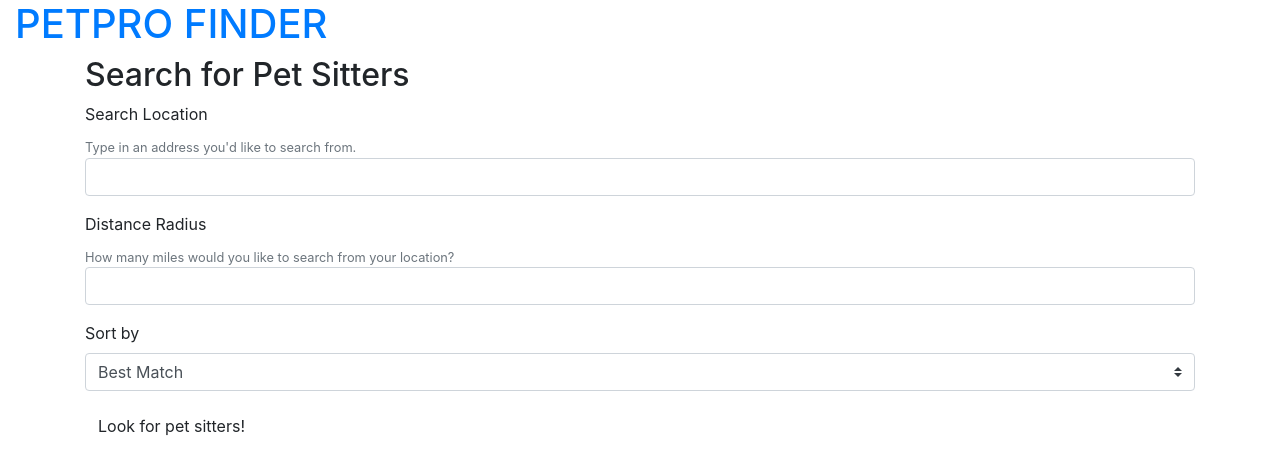
After one commit to auberrygood/pet-pro-finder, a Flask app: page /sitter-search in a window 1280 px wide. The commit adds this page. Shown: the top 475 px of the page. Run offline with Flask 2, Linux system fonts and the light colour scheme; some libraries are stand-ins or nearby versions.

Commit message:
created remaining BASIC search forms for profession type that only searches API data; need to update forms to inlcude query for database data

```diff
--- a/crud.py
+++ b/crud.py
@@ -20,13 +20,34 @@ credentials_list = {"training":['','CPDT-KA', 'CPDT-KSA', 'CBCC-KA', 'IACP-DT',
                     "walking":['','FFCP'],
                     "sitting":['','FFCP']}
 
-specialties_list = {"training":['puppies', 'adolescent', 'senior', 'dog aggression', 'human aggression', 'leash reactivity', 'basic obedience', 'service', 'therapy', 'ESA', 'sport', 'nosework', 'search and rescue', 'separation anxiety'],
-                    "grooming":['puppies', 'kennel cut', 'teddy bear', 'breed trim', 'show trim', 'exotic', 'double coats'],
-                    "walking":['high energy','small dogs', 'medium dogs', 'large dogs','leash reactivity','fearful dogs', 'puppies', 'seniors','group walks','hikes'],
+specialties_list = {"training":['puppies', 'adolescent', 'senior', 'dog aggression', 'human aggression', 'leash reactivity', 'basic obedience', 'service', 'therapy', 'ESA', 'sport', 'nosework', 'search and rescue', 'separation anxiety', 'potty training', 'off-leash', 'recall training'],
+                    "grooming":['cats', 'puppies', 'kennel cut', 'teddy bear', 'breed trim', 'show trim', 'exotic', 'double coats'],
+                    "walking":['high energy','small dogs', 'medium dogs', 'large dogs','leash reactivity','fearful dogs', 'puppies', 'seniors','group walks','solo walks', 'hikes', 'off-leash parks'],
                     "sitting":['high energy','small dogs', 'medium dogs', 'large dogs','puppies','fearful dogs']}
 
+
+"""****************** YELP API FUNCTIONS *****************"""
+
+def get_trainer_data():
+    """Get pet trainer data from Yelp API"""
+
+    url = 'https://api.yelp.com/v3/businesses/search'
+    payload = {'Authorization': f'bearer {YELP_KEY}'}
+
+    parameters = {'term': 'Pet Training',
+                'category': 'pet_training',
+                'limit': 25,
+                'location': 'Oakland, CA',
+                'radius': 40000} #(24.85miles * 1609m/mile) to convert to yelp's meters; 24.85miles is yelp api max
+
+    response = requests.get(url, params=parameters, headers=payload)
+    data = response.json()
+    trainers = data['businesses']
+
+    return trainers
+
 def get_groomer_data():
-    """Get groomer data from Yelp API"""
+    """Get pet groomer data from Yelp API"""
 
     url = 'https://api.yelp.com/v3/businesses/search'
     payload = {'Authorization': f'bearer {YELP_KEY}'}
@@ -42,6 +63,45 @@ def get_groomer_data():
     groomers = data['businesses']
 
     return groomers
+
+def get_walker_data():
+    """Get dog walker data from Yelp API"""
+
+    url = 'https://api.yelp.com/v3/businesses/search'
+    payload = {'Authorization': f'bearer {YELP_KEY}'}
+
+    parameters = {'term': 'Dog Walkers',
+                'category': 'dogwalkers',
+                'limit': 25,
+                'location': 'Oakland, CA',
+                'radius': 40000} #(24.85miles * 1609m/mile) to convert to yelp's meters; 24.85miles is yelp api max
+
+    response = requests.get(url, params=parameters, headers=payload)
+    data = response.json()
+    walkers = data['businesses']
+
+    return walkers
+
+def get_sitter_data():
+    """Get pet sitter data from Yelp API"""
+
+    url = 'https://api.yelp.com/v3/businesses/search'
+    payload = {'Authorization': f'bearer {YELP_KEY}'}
+
+    parameters = {'term': 'Pet Sitting',
+                'category': 'pet_sitting',
+                'limit': 25,
+                'location': 'Oakland, CA',
+                'radius': 40000} #(24.85miles * 1609m/mile) to convert to yelp's meters; 24.85miles is yelp api max
+
+    response = requests.get(url, params=parameters, headers=payload)
+    data = response.json()
+    sitters = data['businesses']
+
+    return sitters
+
+
+"""****************** DATABASE FUNCTIONS *****************"""
 
 def create_petpro(yelp_id, company_name, phone, job):
     """Create and return a pet professional"""
--- a/server.py
+++ b/server.py
@@ -12,7 +12,6 @@ app = Flask(__name__)
 app.secret_key = "pet"
 app.jinja_env.undefined = StrictUndefined
 
-
 YELP_KEY = os.environ['YELP_KEY']
 
 
@@ -23,14 +22,36 @@ def homepage():
     return render_template("homepage.html")
 
 
-@app.route('/groomer/search')
+"""************* SEARCH FORMS *************"""
+
+@app.route('/trainer-search')
+def show_trainer_search_form():
+    """Show trainer search form"""
+
+    return render_template('search-form-trainer.html')
+
+@app.route('/groomer-search')
 def show_groomer_search_form():
     """Show groomer search form"""
 
-    return render_template('groomer-search-form.html')
+    return render_template('search-form-groomer.html')
+
+@app.route('/walker-search')
+def show_walker_search_form():
+    """Show walker search form"""
+
+    return render_template('search-form-walker.html')
+
+@app.route('/sitter-search')
+def show_sitter_search_form():
+    """Show sitter search form"""
+
+    return render_template('search-form-sitter.html')
 
 
-@app.route('/groomer/results')
+"""********** SEARCH RESULTS ***********"""
+
+@app.route('/groomer-results')
 def find_groomers():
     """Search for groomers"""
 
@@ -55,15 +76,115 @@ def find_groomers():
 
     response = requests.get(url, params=parameters, headers=payload)
     data = response.json()
-
     groomers = data['businesses'] #list of business objects
 
     return render_template ('search-results.html',
                             data=data,
                             professionals=groomers,
-                            category=category,
+                            label='groomer',
                             term=term)
 
+@app.route('/sitter-results')
+def find_sitters():
+    """Search for pet sitters"""
+
+    term = 'Pet Sitting'
+    category = 'pet_sitting'
+    location = request.args.get('address', '')
+    radius = request.args.get('radius', '')
+    sort_by = request.args.get('sort_by','')
+
+    #converting user's miles to yelp's meters
+    radius = int(radius) * 1609
+
+    url = 'https://api.yelp.com/v3/businesses/search'
+    payload = {'Authorization': f'bearer {YELP_KEY}'}
+
+    parameters = {'term': term,
+                'category': category,
+                'limit': 10,
+                'location': location,
+                'radius': radius,
+                'sort_by': sort_by}
+
+    response = requests.get(url, params=parameters, headers=payload)
+    data = response.json()
+    groomers = data['businesses'] #list of business objects
+
+    return render_template ('search-results.html',
+                            data=data,
+                            professionals=groomers,
+                            label='sitter',
+                            term=term)
+
+@app.route('/walker-results')
+def find_walkers():
+    """Search for dog walkers"""
+
+    term = 'Dog Walkers'
+    category = 'dogwalkers'
+    location = request.args.get('address', '')
+    radius = request.args.get('radius', '')
+    sort_by = request.args.get('sort_by','')
+
+    #converting user's miles to yelp's meters
+    radius = int(radius) * 1609
+
+    url = 'https://api.yelp.com/v3/businesses/search'
+    payload = {'Authorization': f'bearer {YELP_KEY}'}
+
+    parameters = {'term': term,
+                'category': category,
+                'limit': 10,
+                'location': location,
+                'radius': radius,
+                'sort_by': sort_by}
+
+    response = requests.get(url, params=parameters, headers=payload)
+    data = response.json()
+    groomers = data['businesses'] #list of business objects
+
+    return render_template ('search-results.html',
+                            data=data,
+                            professionals=groomers,
+                            label='walker',
+                            term=term)
+
+@app.route('/trainer-results')
+def find_trainers():
+    """Search for pet trainers"""
+
+    term = 'Pet Training'
+    category = 'pet_training'
+    location = request.args.get('address', '')
+    radius = request.args.get('radius', '')
+    sort_by = request.args.get('sort_by','')
+
+    #converting user's miles to yelp's meters
+    radius = int(radius) * 1609
+
+    url = 'https://api.yelp.com/v3/businesses/search'
+    payload = {'Authorization': f'bearer {YELP_KEY}'}
+
+    parameters = {'term': term,
+                'category': category,
+                'limit': 10,
+                'location': location,
+                'radius': radius,
+                'sort_by': sort_by}
+
+    response = requests.get(url, params=parameters, headers=payload)
+    data = response.json()
+    groomers = data['businesses'] #list of business objects
+
+    return render_template ('search-results.html',
+                            data=data,
+                            professionals=groomers,
+                            label='trainer',
+                            term=term)
+
+
+"""********** PROFESSIONAL DETAILS **********"""
 
 @app.route('/professional/<id>')
 def get_professional_details(id):
@@ -75,8 +196,9 @@ def get_professional_details(id):
 
     response = requests.get(url, headers=payload)
     professional = response.json()
+    categories = professional['categories']
 
-    categories = professional['categories']
+    #SQLAlchemy to find detials of professional using yelp_id to filter through DB, return pro attributes
 
     return render_template('professional-details.html',
                             professional=professional,
--- /dev/null
+++ b/templates/search-form-sitter.html
@@ -0,0 +1,61 @@
+{% extends 'base.html' %}
+
+{% block title %}Find Pet Sitters{% endblock %}
+
+{% block content %}
+<div class="container">
+    <div class="row">
+        <div class="col">
+            <h2>Search for Pet Sitters</h2>
+
+            <form method="GET" action="/sitter-results">
+
+                <div class="form-group">
+                    <label for="search-keyword">Search Location</label>
+                    <small class="form-text text-muted">
+                        Type in an address you'd like to search from.
+                    </small>
+
+                    <input
+                        id="search-address"
+                        class="form-control"
+                        type="text"
+                        name="address"
+                    >
+                </div>
+
+                <div class="form-group">
+                    <label for="search-radius">Distance Radius</label>
+                    <small class="form-text text-muted">
+                        How many miles would you like to search from your location?
+                    </small>
+
+                    <input
+                        id="search-radius"
+                        class="form-control"
+                        type="number"
+                        name="radius"
+                    >
+                </div>
+
+                <div class="form-group">
+                    <label for="search-sort-by">Sort by</label>
+
+                    <select
+                        id="search-sort-by"
+                        class="form-control custom-select"
+                        name="sort_by"
+                    >
+                        <option value="best_match">Best Match</option>
+                        <option value="rating">Rating</option>
+                        <option value="review_count">Review Count</option>
+                        <option value="distance">Distance</option>
+                    </select>
+                </div>
+
+                <input type="submit" value="Look for pet sitters!" class="btn btn-sitter">
+            </form>
+        </div>
+    </div>
+</div>
+{% endblock %}
```
Also changed, not shown: templates/homepage.html (+4 -4 lines), templates/search-form-groomer.html (added, +61 -0 lines), templates/search-form-trainer.html (renamed from templates/groomer-search-form.html, +4 -4 lines), templates/search-form-walker.html (added, +61 -0 lines), templates/search-results.html (+5 -5 lines).
